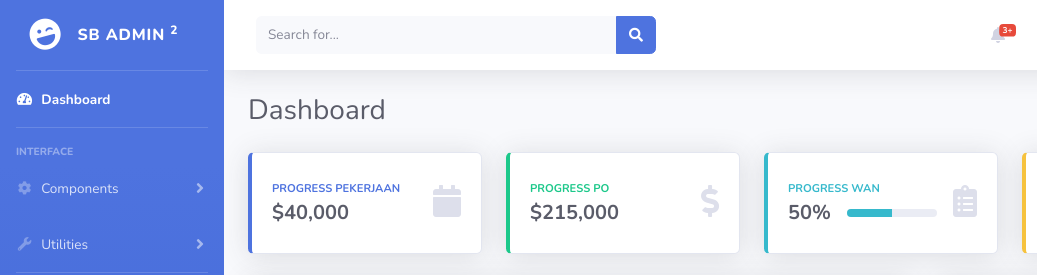
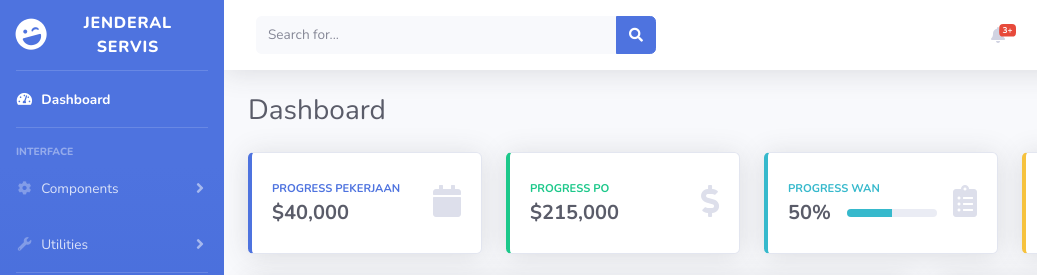
Before and after one commit to onesimussuriadi-coding/Project_GS, a website with bundled scripts: page index.html in a window 1280 px wide. Shown: the top 275 px of the page, 0-1037 px from the left. Built offline with nearby package versions, Linux system fonts and the light colour scheme.

Commit message:
Update index.html

```diff
--- a/index.html
+++ b/index.html
@@ -35,7 +35,7 @@
                 <div class="sidebar-brand-icon rotate-n-15">
                     <i class="fas fa-laugh-wink"></i>
                 </div>
-                <div class="sidebar-brand-text mx-3">SB Admin <sup>2</sup></div>
+               <div class="sidebar-brand-text mx-3">JENDERAL SERVIS</div>
             </a>
 
             <!-- Divider -->
```
